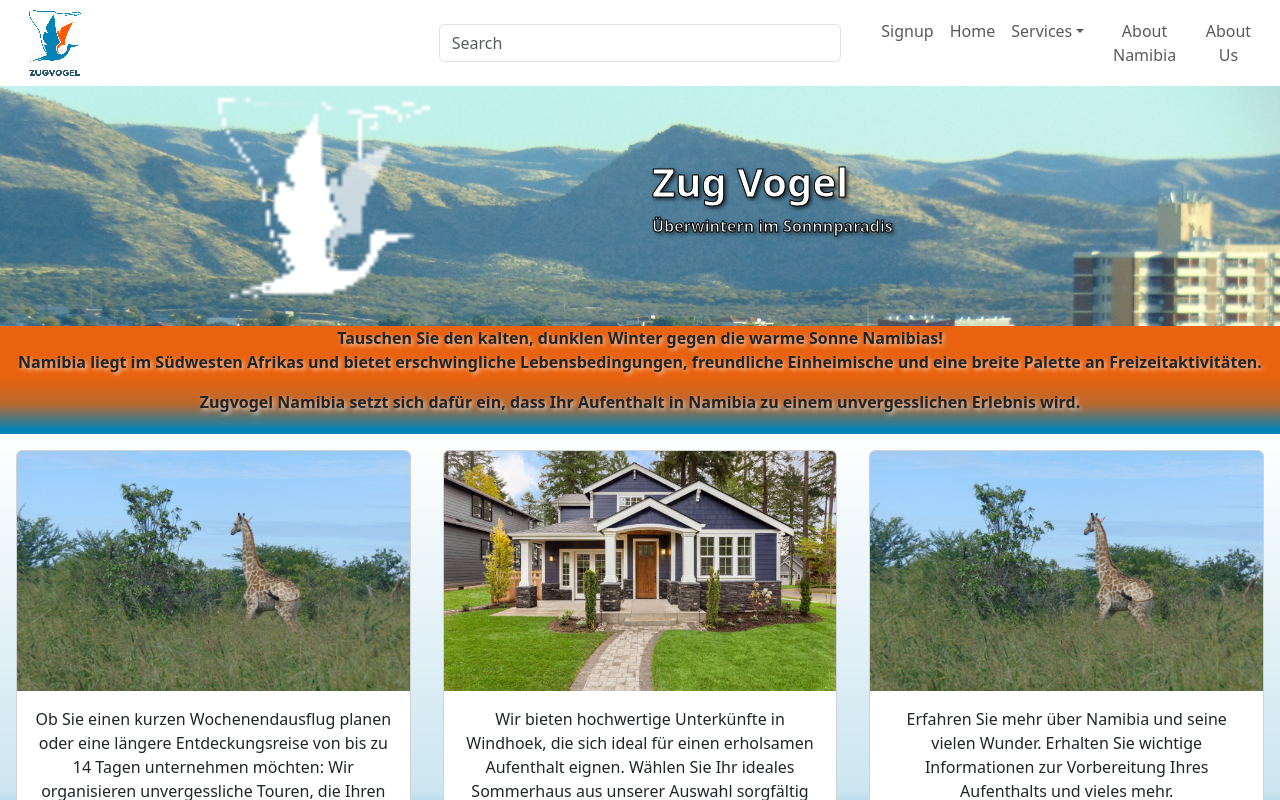
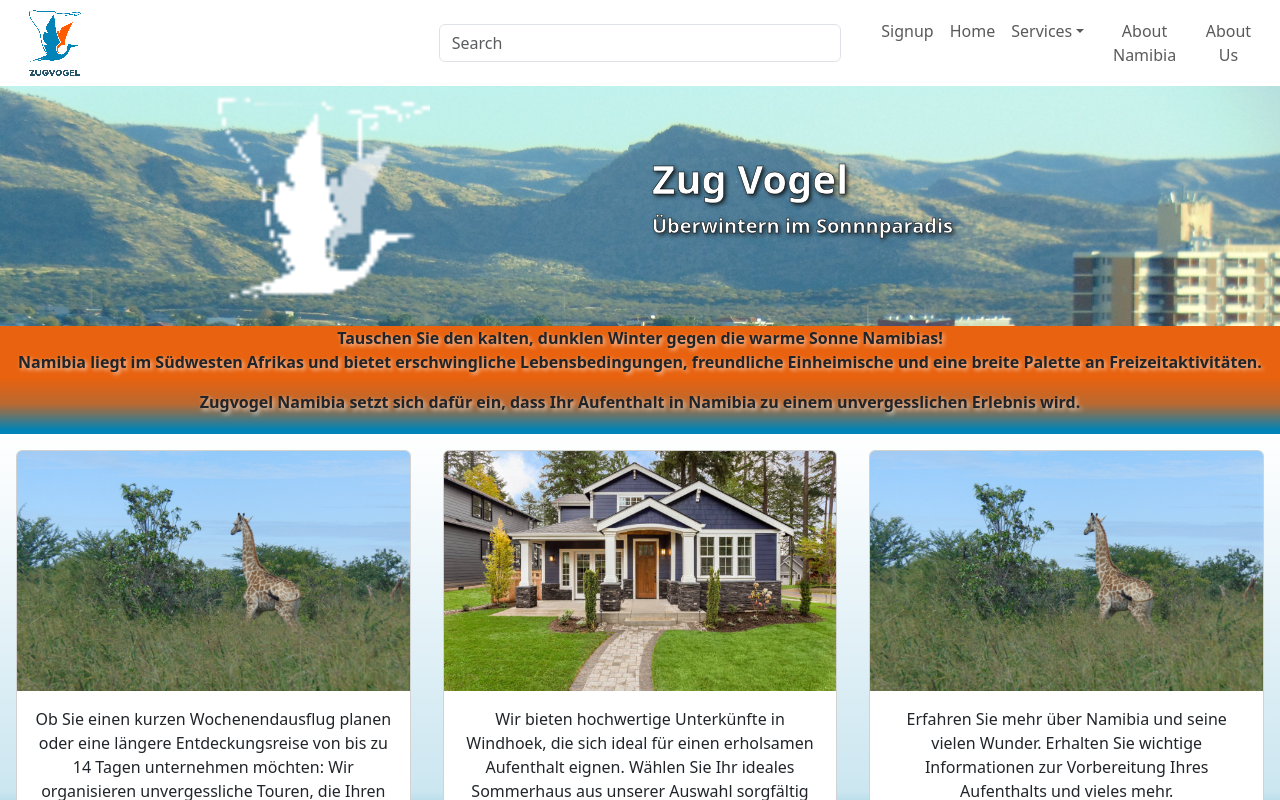
Before and after one commit to Inotila/Zug-Vogel, a React (Create React App) app in the folder frontend/: page / in a window 1280 px wide. Shown: the top 800 px of the page. Built offline with nearby package versions, Linux system fonts and the light colour scheme.

Commit message:
Added style to text

```diff
--- a/frontend/src/components/home/assets/css/home.css
+++ b/frontend/src/components/home/assets/css/home.css
@@ -166,6 +166,13 @@ background: linear-gradient(
   text-align: start;
   font-weight: bold;
   color: white; /* Main text color */
-  -webkit-text-stroke: 1px black; /* Creates a black border around text */
+  -webkit-text-stroke: 0.5px black;
   text-shadow: 2px 2px 4px rgba(0, 0, 0, 0.8); /* Optional: Adds a shadow for better readability */
 }
+
+.hero-banner-text-container h1{
+  font-size: 40px !important;
+}
+.hero-banner-text-container p{
+  font-size: 20px !important;
+}
--- a/frontend/src/components/home/home.tsx
+++ b/frontend/src/components/home/home.tsx
@@ -21,7 +21,7 @@ const HomePage: React.FC = () => {
           <p className='hero-banner-text'>Überwintern im Sonnnparadis</p>
         </div>
       </div>
-      <div className="row hero-text-container">
+      <div className="row hero-text-container text-center">
         <div className="col">
           <p>Tauschen Sie den kalten, dunklen Winter gegen die warme Sonne Namibias!
             <br />
```
